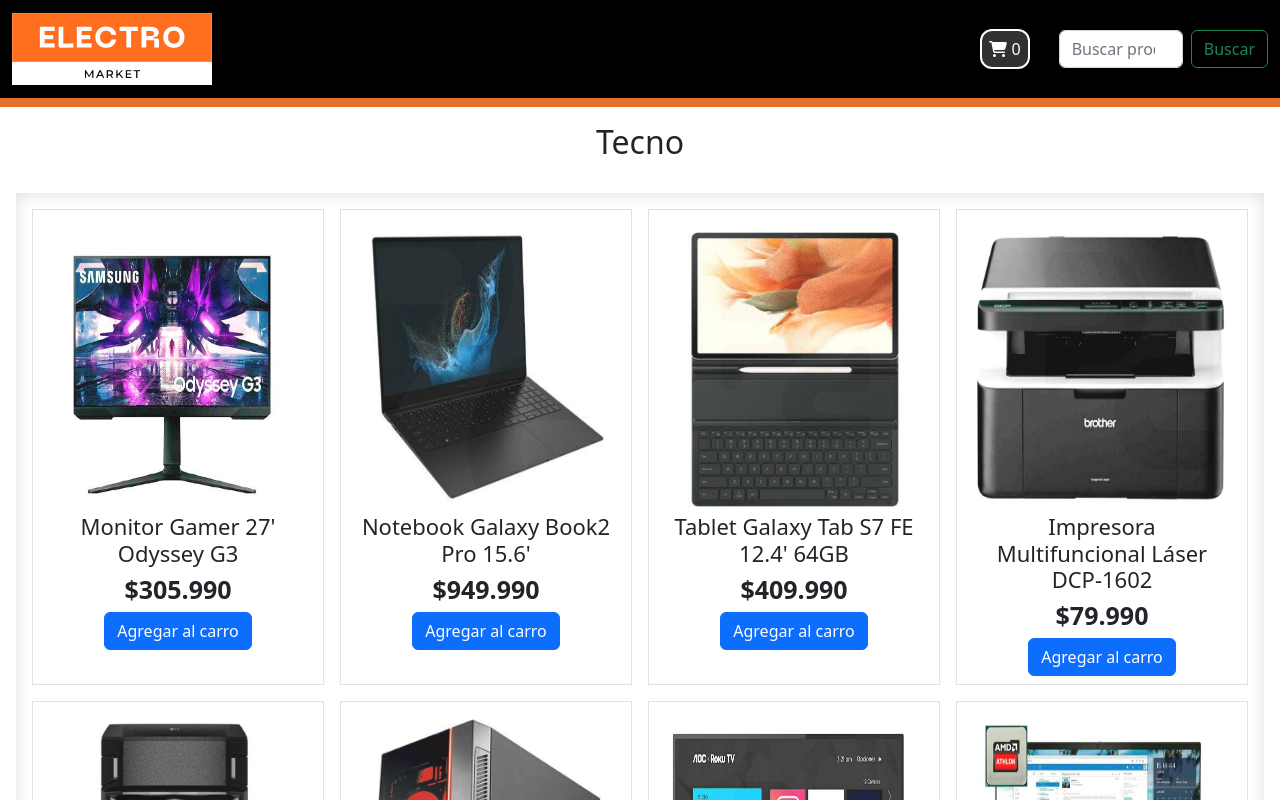
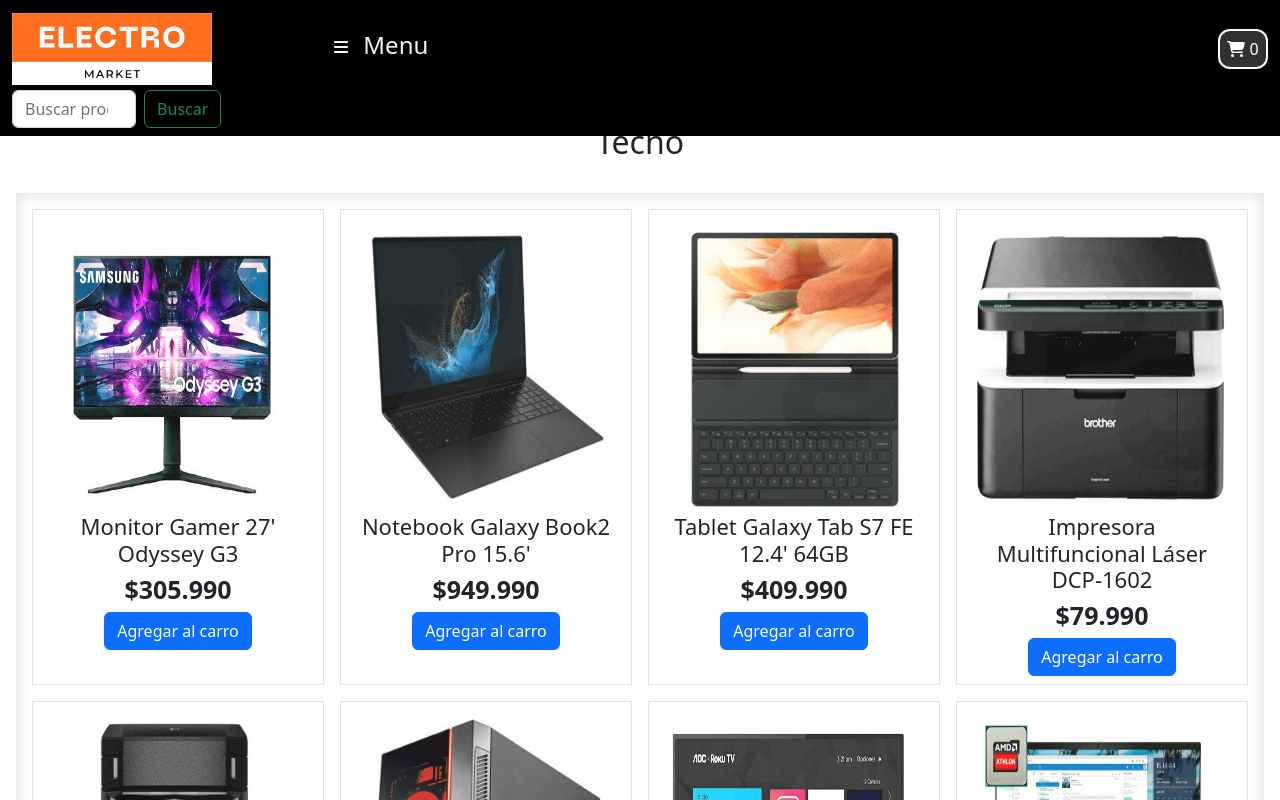
Before and after one commit to Rodolfo05/carrito_compras_react, a React (Create React App) app: page / in a window 1280 px wide. Shown: the top 800 px of the page. Built offline with nearby package versions, Linux system fonts and the light colour scheme.

Commit message:
Se agrega menu

```diff
--- /dev/null
+++ b/src/components/Menu/Menu.js
@@ -0,0 +1,50 @@
+import React, { useEffect, useState } from 'react'
+import { FontAwesomeIcon } from '@fortawesome/react-fontawesome'
+import { faBars } from '@fortawesome/free-solid-svg-icons'
+import { MenuItem } from './MenuItem';
+
+import dataItemsMenu from './dataMenu.json'
+
+export const Menu = () => {
+
+    const [show, setShow] = useState(false);
+    const [itemsMenu, setItemsMenu] = useState([]);
+
+    const obtenerDatos = async () => {
+        try {
+            setItemsMenu(dataItemsMenu);
+        } catch (error) {
+            console.error('Error al obtener datos:', error);
+        }
+    };
+
+    useEffect(() => {
+        obtenerDatos();
+    }, []);
+
+    const handleShowMenu = () => {
+        setShow(!show);
+    }
+
+
+    return (
+        <>
+            <div className='menu' onClick={handleShowMenu}>
+                <FontAwesomeIcon icon={faBars} />
+                <h4>Menu</h4>
+            </div>
+
+            <div className={`menu-listado ${show ? "" : "hidden"}`}>
+                <ul>
+                    {itemsMenu.map(categoria => (
+                        <li key={categoria.id}>
+                            <strong>{categoria.nombre}</strong> - {categoria.descripcion}
+                        </li>
+                    ))}
+                    {/* <MenuItem /> */}
+                </ul>
+            </div>
+        </>
+
+    )
+}
--- /dev/null
+++ b/src/components/Menu/MenuItem.js
@@ -0,0 +1,7 @@
+import React from 'react'
+
+export const MenuItem = () => {
+  return (
+    <li>hola</li>
+  )
+}
--- /dev/null
+++ b/src/components/Menu/dataMenu.json
@@ -0,0 +1,50 @@
+[
+    {
+      "id": 1,
+      "nombre": "Electrónica",
+      "descripcion": "Productos electrónicos y gadgets",
+      "imagen": "url_de_la_imagen_electronica.jpg"
+    },
+    {
+      "id": 2,
+      "nombre": "Ropa",
+      "descripcion": "Moda para hombres, mujeres y niños",
+      "imagen": "url_de_la_imagen_ropa.jpg"
+    },
+    {
+      "id": 3,
+      "nombre": "Hogar y Jardín",
+      "descripcion": "Artículos para el hogar y decoración",
+      "imagen": "url_de_la_imagen_hogar.jpg"
+    },
+    {
+      "id": 4,
+      "nombre": "Deportes y Aire Libre",
+      "descripcion": "Equipos deportivos y actividades al aire libre",
+      "imagen": "url_de_la_imagen_deportes.jpg"
+    },
+    {
+      "id": 5,
+      "nombre": "Belleza y Cuidado Personal",
+      "descripcion": "Productos de belleza, cuidado de la piel y cuidado personal",
+      "imagen": "url_de_la_imagen_belleza.jpg"
+    },
+    {
+      "id": 6,
+      "nombre": "Juguetes y Juegos",
+      "descripcion": "Juguetes para todas las edades y juegos de mesa",
+      "imagen": "url_de_la_imagen_juguetes.jpg"
+    },
+    {
+      "id": 7,
+      "nombre": "Libros y Entretenimiento",
+      "descripcion": "Libros de diferentes géneros y artículos de entretenimiento",
+      "imagen": "url_de_la_imagen_libros.jpg"
+    },
+    {
+      "id": 8,
+      "nombre": "Alimentos y Bebidas",
+      "descripcion": "Productos alimenticios y bebidas de todo tipo",
+      "imagen": "url_de_la_imagen_alimentos.jpg"
+    }
+  ]
--- a/src/components/NavBar.js
+++ b/src/components/NavBar.js
@@ -1,12 +1,10 @@
 import { FontAwesomeIcon } from '@fortawesome/react-fontawesome'
-import { faCartShopping, faCoffee, faUser } from '@fortawesome/free-solid-svg-icons'
-import React from 'react'
+import {faCartShopping} from '@fortawesome/free-solid-svg-icons'
+import React, { useState } from 'react'
+import { Menu } from './Menu/Menu';
+
 
 const NavBar = ({ contadorCarrito, }) => {
-
-    const hola = () => {
-        console.log("fanca funto");
-    }
 
     return (
         <div className='navbarBack'>
@@ -14,16 +12,16 @@
                 <div className="container-fluid">
 
 
-
                     <a className="navbar-brand" href="#">
                         <img src="/image/ELECTROMARKET.png" className='imgLogo'/>
                     </a>
 
+                    <Menu/>
 
-                    <div className='divCartIcon col-md-2 offset-md-5' style={{width: "50px"}} onClick={hola} data-bs-toggle="modal" data-bs-target="#exampleModal">
 
+
+                    <div className='divCartIcon col-md-2 offset-md-5' style={{width: "50px"}} data-bs-toggle="modal" data-bs-target="#exampleModal">
                         <FontAwesomeIcon className='carritoFont' icon={faCartShopping} /> <label>{contadorCarrito}</label>
-
                     </div>
 
                     <div className='col-md-2'>
--- a/src/index.css
+++ b/src/index.css
@@ -137,3 +137,42 @@
 .text-total-cart{
   font-weight: bold;
 }
+
+
+.menu{
+  position: relative;
+  left: -180px;
+  display: flex;
+  flex-direction: row;
+  justify-content: center;
+  text-align: center;
+  color: #f4f4f4;
+  padding: 20px 20px;
+  border-radius: 10px;
+  cursor: pointer;
+}
+
+.menu:hover{
+  background: #2e2e2e;
+}
+
+.menu svg{
+  position: relative;
+  padding-right: 15px;
+  top: 8px;
+}
+
+.menu-listado{
+  position: absolute;
+  background-color: #f9f9f9;
+  top: 100px;
+  left: 280px;
+}
+
+.hidden{
+  display: none;
+}
+
+.show{
+  display: initial;
+}
```
